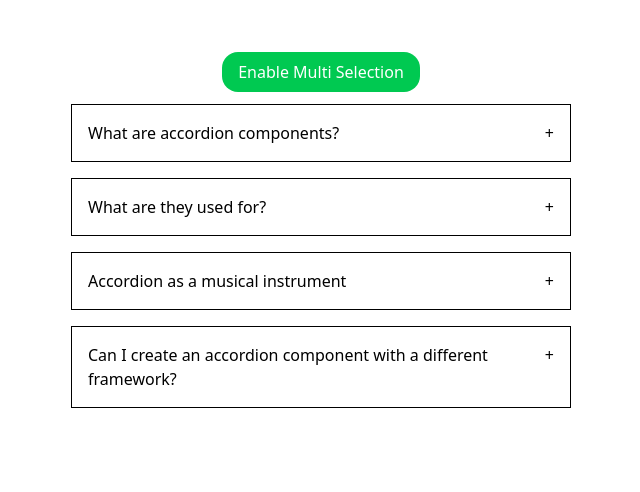
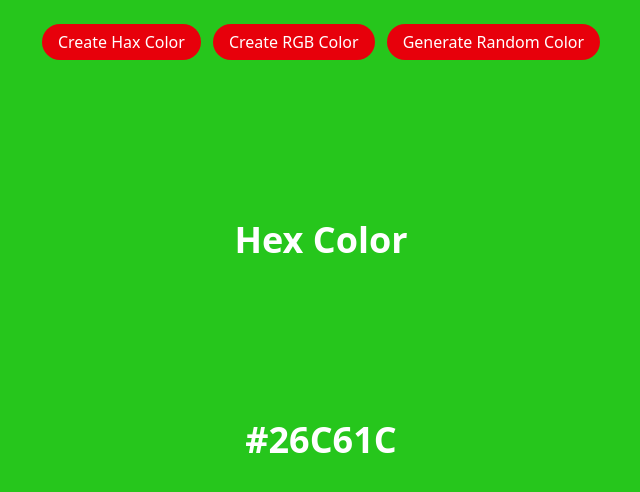
Before and after one commit to Deepak7510/React-part1-25project, a React (Vite) app: page / in a window 1280 px wide. Shown: the top 492 px of the page, without its empty margins (319-959 px from the left). Built offline with nearby package versions, Linux system fonts and the light colour scheme.

Commit message:
add project 2

```diff
--- a/src/App.jsx
+++ b/src/App.jsx
@@ -1,8 +1,7 @@
 import { useState } from "react";
-import reactLogo from "./assets/react.svg";
-import viteLogo from "/vite.svg";
 import "./App.css";
 import AccordianApp from "./components/accordian";
+import RandomColorGenerater from "./components/random color";
 
 function App() {
   const [count, setCount] = useState(0);
@@ -10,7 +9,10 @@ function App() {
   return (
     <>
       {/* project-1  */}
-      <AccordianApp />
+      {/* <AccordianApp /> */}
+
+      {/* project -2  */}
+      <RandomColorGenerater />
     </>
   );
 }
--- /dev/null
+++ b/src/components/random color/index.jsx
@@ -0,0 +1,71 @@
+import { useEffect, useState } from "react";
+
+function RandomColorGenerater() {
+  const [colorType, setColorType] = useState("HEX");
+  const [color, setColor] = useState(null);
+
+  function generateRandomNumber(length) {
+    return Math.floor(Math.random() * length);
+  }
+  function handleGenerateColor() {
+    if (colorType === "HEX") {
+      const hex = [1, 2, 3, 4, 5, 6, 7, 8, 9, "A", "B", "C", "D", "E", "F"];
+      let hexColor = "#";
+
+      for (let i = 0; i <= 5; i++) {
+        hexColor += hex[generateRandomNumber(15)];
+      }
+      setColor(hexColor);
+    } else {
+      const c1 = generateRandomNumber(251);
+      const c2 = generateRandomNumber(251);
+      const c3 = generateRandomNumber(251);
+      const rgb = `rgb(${c1} ${c2} ${c3})`;
+      setColor(rgb);
+    }
+  }
+
+  useEffect(() => {
+    handleGenerateColor();
+  }, [colorType]);
+
+  console.log(color);
+
+  return (
+    <div
+      style={{ background: color }}
+      className="flex w-full h-screen justify-center py-6"
+    >
+      <div>
+        <div className="flex gap-3">
+          <button
+            onClick={() => setColorType("HEX")}
+            className="px-4 py-1.5 bg-red-600 rounded-full text-medium text-white"
+          >
+            Create Hax Color
+          </button>
+          <button
+            onClick={() => setColorType("RGB")}
+            className="px-4 py-1.5 bg-red-600 rounded-full text-medium text-white"
+          >
+            Create RGB Color
+          </button>
+          <button
+            onClick={handleGenerateColor}
+            className="px-4 py-1.5 bg-red-600 rounded-full text-medium text-white"
+          >
+            Generate Random Color
+          </button>
+        </div>
+        <div className="text-white font-semibold text-4xl text-center pt-40">
+          {colorType === "HEX" ? "Hex Color" : "RGB Color"}
+        </div>
+        <div className="text-white font-semibold text-4xl text-center pt-40">
+          {color}
+        </div>
+      </div>
+    </div>
+  );
+}
+
+export default RandomColorGenerater;
```
